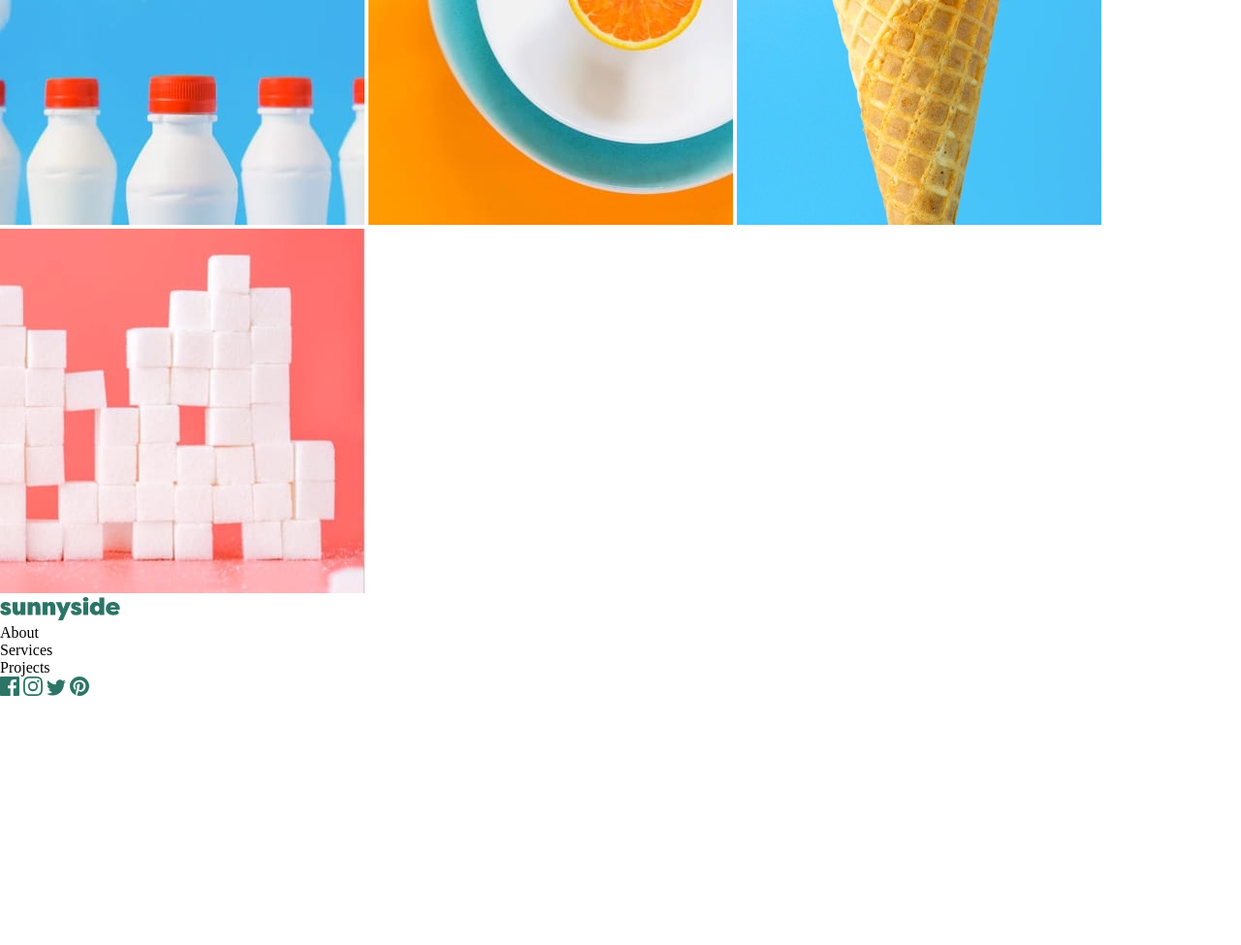
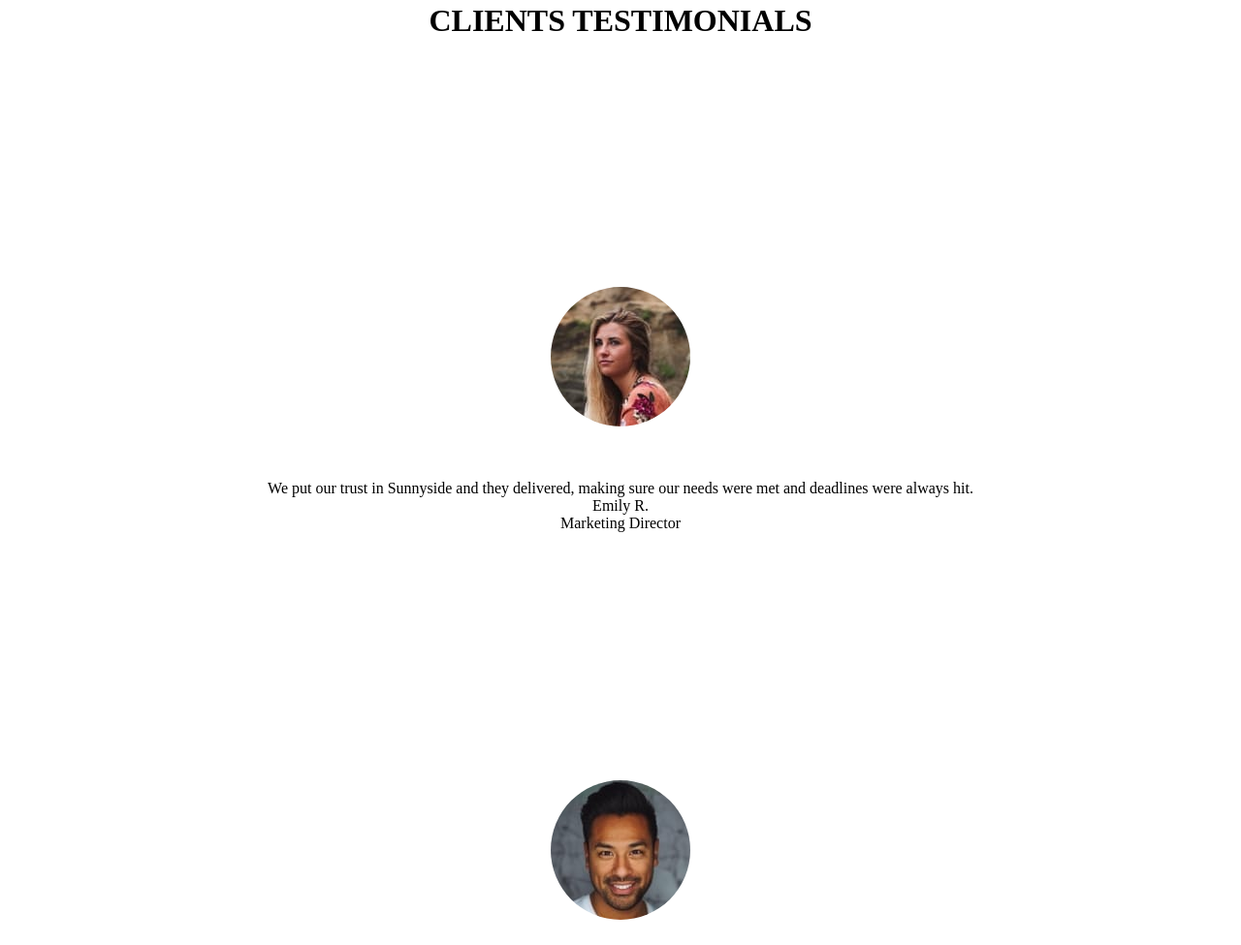
Before and after one commit to Dominique555/responsive-web-agence-sunny, a plain HTML site: page index.html in a window 1280 px wide. Shown: the part 3605-4580 px from the top of the page at 97% size. Before the commit the page ends 4327 px from the top, so only its background shows below. Drawn offline with Linux system fonts and the light colour scheme.

```diff
--- a/index.html
+++ b/index.html
@@ -78,21 +78,22 @@
     </div>
 
     <div class="teastimonials">
-        <div>
+        <h1>CLIENTS TESTIMONIALS</h1>
+        <div class="teastimoni-client">
             <img src="./assets/images/image-emily.jpg" alt="">
             <p>We put our trust in Sunnyside and they delivered, making sure our needs were met and deadlines were
                 always hit.</p>
             <p>Emily R.</p>
             <p>Marketing Director</p>
         </div>
-        <div>
+        <div class="teastimoni-client">
             <img src="./assets/images/image-thomas.jpg" alt="">
             <p>Sunnyside's enthusiasm coupled with their keen interest in our brand's success made it a satisfying and
                 enjoyable experience.</p>
             <p>Thomas S.</p>
             <p>Chief Operating Officer</p>
         </div>
-        <div>
+        <div class="teastimoni-client">
             <img src="./assets/images/image-jennie.jpg" alt="">
             <p>Incredible end result! Our sales increased over 400% when we worked with Sunnyside. Highly recommended!
             </p>
--- a/styles/style.css
+++ b/styles/style.css
@@ -74,3 +74,67 @@
 .graphic-design h1{
         margin-top: 55vh;
 }
+
+.photographie{
+    width: 100%;
+    height: 85vh;
+    display: block;
+    background-image: url("../assets/mobile/image-photography.jpg");
+    background-repeat: no-repeat;
+    background-size: 100% 100%;
+    text-align: center;
+}
+
+.photographie h1{
+    margin-top: 55vh;
+}
+
+.teastimonials{
+    text-align: center;
+    padding: 10%;
+}
+
+.teastimonials img{
+    border-radius: 50%;
+    margin-bottom: 5%;
+}
+
+.teastimoni-client{
+    margin: 25% auto;
+}
+
+.gallery {
+    display: grid;
+    grid-template-columns: repeat(2,1fr);
+}
+
+.gallery img {
+    width: 100%;
+}
+
+.footer{
+    background-color: #90D4C5;
+    height: 45vh;
+    text-align: center;
+    padding-top: 20%;
+}
+
+
+
+.footer ul{
+    display: flex;
+    gap: 10%;
+    margin: 10vw 20vh;
+    text-decoration: none;
+    list-style: none;
+}
+
+.social-icons{
+    display: flex;
+    gap: 10%;
+    padding: 30% auto;
+    /* margin: a 30vh; */
+
+
+
+}
```
